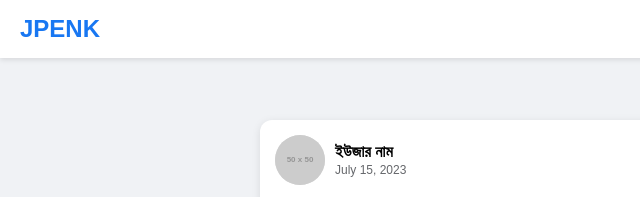
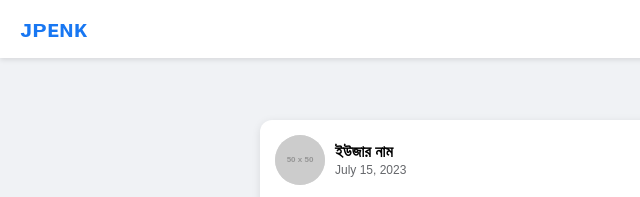
Before and after one commit to jamshedkhan319/home, a plain HTML site: page index.html in a window 1280 px wide. Shown: the top 197 px of the page, 0-640 px from the left. Drawn offline with Linux system fonts and the light colour scheme; placeholder pictures from the web are drawn by us.

Commit message:
Update index.html

```diff
--- a/index.html
+++ b/index.html
@@ -430,7 +430,7 @@
 <body>
     <!-- Action Bar (Fixed at Top) -->
     <div class="action-bar">
-        <div class="logo">JPENK</div>
+        <div class="logo">ᴊᴘᴇɴᴋ</div>
         <button class="menu-btn">☰</button>
     </div>
 
```
